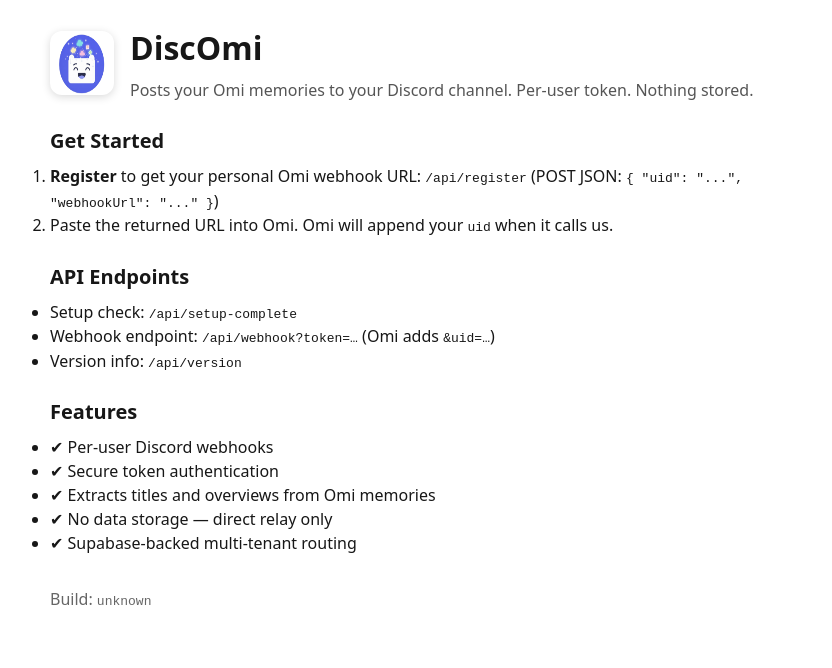
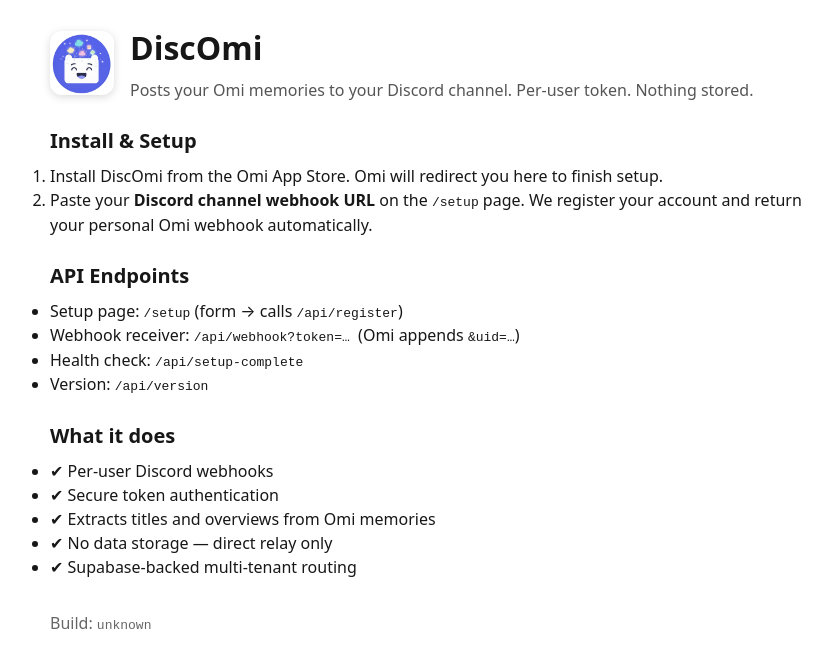
Before and after one commit to k00jax/discomi_MVP, a Next.js app: page / in a window 1280 px wide. Shown: the top 668 px of the page, without its empty margins (204-1036 px from the left). Built offline with nearby package versions, Linux system fonts and the light colour scheme.

Commit message:
ui: fix avatar aspect, show build via SSR, App-Store friendly copy and setup form

```diff
--- a/pages/index.tsx
+++ b/pages/index.tsx
@@ -1,13 +1,17 @@
+import type { GetServerSideProps } from "next";
 import Link from "next/link";
 
-export default function Home() {
-  const build = process.env.BUILD_ID || "unknown";
+type Props = { build: string };
 
+export const getServerSideProps: GetServerSideProps<Props> = async () => {
+  return { props: { build: process.env.BUILD_ID ?? "unknown" } };
+};
+
+export default function Home({ build }: Props) {
   return (
     <main
       style={{
-        fontFamily:
-          "system-ui, -apple-system, Segoe UI, Roboto, Arial, sans-serif",
+        fontFamily: "system-ui, -apple-system, Segoe UI, Roboto, Arial, sans-serif",
         padding: 24,
         lineHeight: 1.5,
         maxWidth: 820,
@@ -15,36 +19,40 @@
       }}
     >
       <header style={{ display: "flex", alignItems: "center", gap: 16 }}>
-        <img
-          src="/discomi.png"
-          alt="DiscOmi bot avatar"
-          width={64}
-          height={64}
-          style={{ borderRadius: 12, boxShadow: "0 2px 8px rgba(0,0,0,0.15)" }}
-        />
+        <div
+          style={{
+            width: 64,
+            height: 64,
+            borderRadius: 12,
+            overflow: "hidden",
+            boxShadow: "0 2px 8px rgba(0,0,0,0.15)",
+            aspectRatio: "1 / 1",
+          }}
+        >
+          <img
+            src="/discomi.png"
+            alt="DiscOmi bot avatar"
+            style={{ width: "100%", height: "100%", objectFit: "cover" }}
+          />
+        </div>
         <div>
           <h1 style={{ margin: 0, fontSize: 32 }}>DiscOmi</h1>
           <p style={{ margin: "6px 0 0 0", color: "#555" }}>
-            Posts your Omi memories to your Discord channel. Per-user token.
-            Nothing stored.
+            Posts your Omi memories to your Discord channel. Per-user token. Nothing stored.
           </p>
         </div>
       </header>
 
       <section style={{ marginTop: 24 }}>
-        <h2 style={{ fontSize: 20, marginBottom: 8 }}>Get Started</h2>
+        <h2 style={{ fontSize: 20, marginBottom: 8 }}>Install & Setup</h2>
         <ol style={{ marginTop: 0 }}>
           <li>
-            <strong>Register</strong> to get your personal Omi webhook URL:{" "}
-            <Link href="/api/register">
-              <code>/api/register</code>
-            </Link>{" "}
-            (POST JSON:&nbsp;
-            <code>{'{ "uid": "...", "webhookUrl": "..." }'}</code>)
+            Install DiscOmi from the Omi App Store. Omi will redirect you here to finish setup.
           </li>
           <li>
-            Paste the returned URL into Omi. Omi will append your{" "}
-            <code>uid</code> when it calls us.
+            Paste your <strong>Discord channel webhook URL</strong> on the{" "}
+            <Link href="/setup"><code>/setup</code></Link> page. We register your account and return
+            your personal Omi webhook automatically.
           </li>
         </ol>
       </section>
@@ -53,26 +61,23 @@
         <h2 style={{ fontSize: 20, marginBottom: 8 }}>API Endpoints</h2>
         <ul style={{ marginTop: 0 }}>
           <li>
-            Setup check:{" "}
-            <Link href="/api/setup-complete">
-              <code>/api/setup-complete</code>
-            </Link>
+            Setup page: <Link href="/setup"><code>/setup</code></Link> (form → calls{" "}
+            <code>/api/register</code>)
           </li>
           <li>
-            Webhook endpoint: <code>/api/webhook?token=…</code> (Omi adds{" "}
-            <code>&amp;uid=…</code>)
+            Webhook receiver: <code>/api/webhook?token=…</code> &nbsp;(Omi appends <code>&amp;uid=…</code>)
           </li>
           <li>
-            Version info:{" "}
-            <Link href="/api/version">
-              <code>/api/version</code>
-            </Link>
+            Health check: <Link href="/api/setup-complete"><code>/api/setup-complete</code></Link>
+          </li>
+          <li>
+            Version: <Link href="/api/version"><code>/api/version</code></Link>
           </li>
         </ul>
       </section>
 
       <section style={{ marginTop: 24 }}>
-        <h2 style={{ fontSize: 20, marginBottom: 8 }}>Features</h2>
+        <h2 style={{ fontSize: 20, marginBottom: 8 }}>What it does</h2>
         <ul style={{ marginTop: 0 }}>
           <li>✔ Per-user Discord webhooks</li>
           <li>✔ Secure token authentication</li>
```
Also changed, not shown: pages/setup.tsx (+27 -20 lines).
